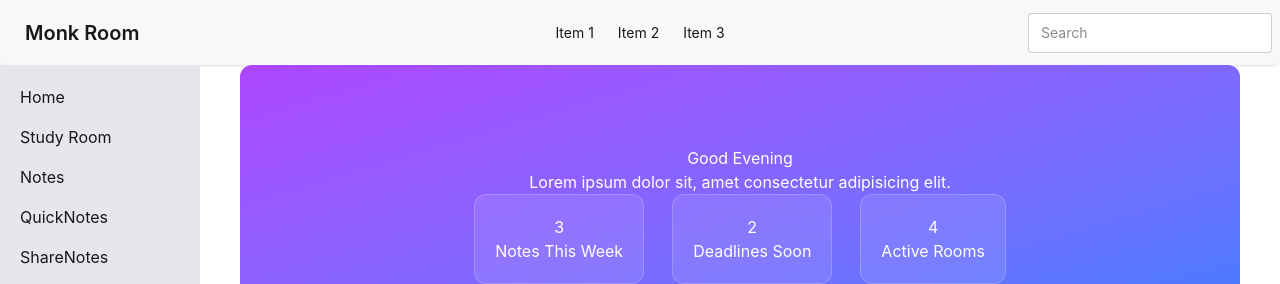
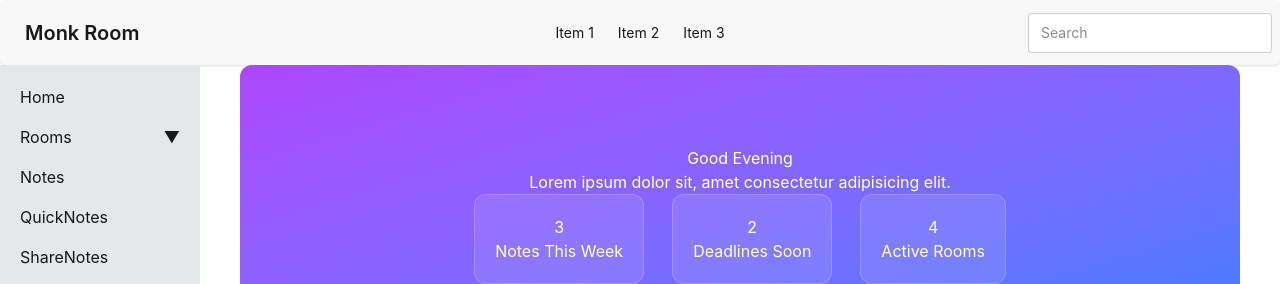
Before and after one commit to alriad56/Monk-Room, a React (Vite) app: page / in a window 1280 px wide. Shown: the top 284 px of the page. Built offline with nearby package versions, Linux system fonts and the light colour scheme.

Commit message:
Add Rooms section with subcategories to sidebar

```diff
--- /dev/null
+++ b/src/components/CampusConnect.jsx
@@ -0,0 +1,11 @@
+
+
+const CampusConnect = () => {
+    return (
+        <div>
+            This is Campus Connect
+        </div>
+    );
+};
+
+export default CampusConnect;
--- /dev/null
+++ b/src/components/ProjectRoom.jsx
@@ -0,0 +1,11 @@
+
+
+const ProjectRoom = () => {
+    return (
+        <div>
+            <h1>This is project room</h1>
+        </div>
+    );
+};
+
+export default ProjectRoom;
--- a/src/components/Sidebar.jsx
+++ b/src/components/Sidebar.jsx
@@ -1,16 +1,60 @@
+
+import { useState } from 'react';
 import { Link } from "react-router";
 
 const Sidebar = () => {
-
+    const [roomsOpen, setRoomsOpen] = useState(false);
     return (
        <aside className='w-64 min-h-screen  bg-gray-200 p-5 '>
         <ul>
             <li className="mb-4"><Link to="/">Home</Link></li>
-            <li className="mb-4"> <Link to="/StudyRoom">Study Room</Link></li>
+
+
+<div>
+
+    <button
+        onClick={() => setRoomsOpen(!roomsOpen)}
+        className="w-full flex justify-between items-center mb-4 rounded-lg hover:bg-gray-100"
+    >
+        <span>Rooms</span>
+
+        <span>
+            {roomsOpen ? "▲" : "▼"}
+        </span>
+
+    </button>
+
+    {/* Sub Categories */}
+
+    {roomsOpen && (
+
+        <div className="ml-5 mt-2 space-y-2">
+
+            <Link
+                to="/StudyRoom"
+                className="block p-2 rounded-lg hover:bg-gray-100"
+            >
+                Study Room
+            </Link>
+
+
+
+            <Link
+                to="/ProjectRoom"
+                className="block p-2 rounded-lg hover:bg-gray-100"
+            >
+                Project Room
+            </Link>
+
+        </div>
+
+    )}
+
+</div>
             <li className="mb-4"> <Link to="/Notes">Notes</Link></li>
             <li className="mb-4"> <Link to="/QuickNotes">QuickNotes</Link></li>
             <li className="mb-4"> <Link to="/ShareNotes">ShareNotes</Link></li>
-            <li className="mb-4">Campus Connect</li>
+            <li className="mb-4"><Link to="/CampusConnect">Campus Connect</Link></li>
             <li className="mb-4">Profile</li>
             <li className="mb-4">Settings</li>
 
--- a/src/routes/Routes.jsx
+++ b/src/routes/Routes.jsx
@@ -5,6 +5,8 @@ import StudyRoom from "../components/StudyRoom";
 import Notes from "../components/Notes";
 import QuickNotes from "../components/QuickNotes";
 import ShareNotes from "../components/ShareNotes";
+import CampusConnect from "../components/CampusConnect";
+import ProjectRoom from "../components/ProjectRoom";
 
 export const router = createBrowserRouter([
     {
@@ -20,9 +22,14 @@ export const router = createBrowserRouter([
                 Component: StudyRoom,
             },
             {
+                path:"ProjectRoom",
+                Component: ProjectRoom,
+            },
+            {
                 path:"Notes",
                 Component: Notes
             },
+
             {
                 path:"QuickNotes",
                 Component: QuickNotes
@@ -30,6 +37,12 @@ export const router = createBrowserRouter([
             {
                 path:"ShareNotes",
                 Component: ShareNotes
+            },
+
+             {
+                    path:"CampusConnect",
+                    Component: CampusConnect
+
             }
 
         ],
```
Also changed, not shown: study-room-server/package.json (added, +13 -0 lines).
